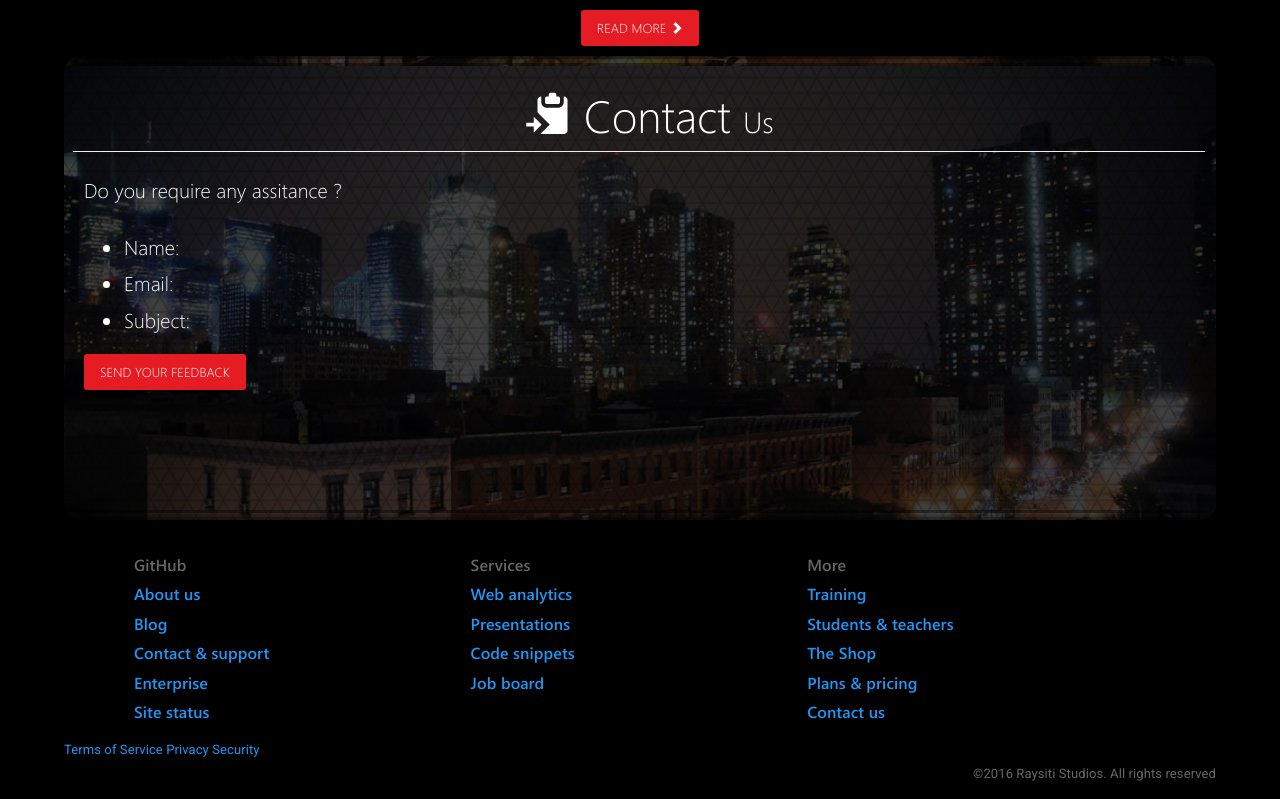
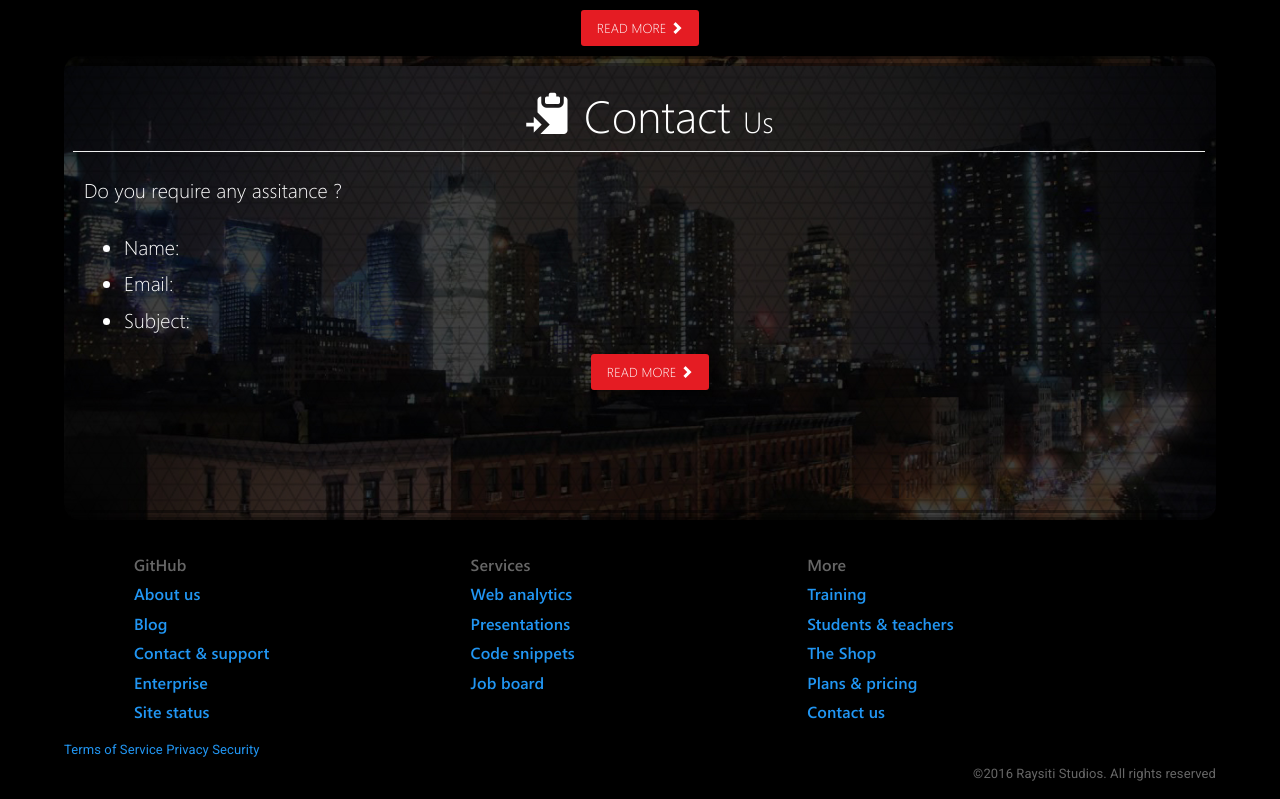
Before and after one commit to avj2352/RaysitiReallyFinal, a plain HTML site: page index.html in a window 1280 px wide. Shown: the part 2106-2905 px from the top of the page. Drawn offline with Linux system fonts and the light colour scheme; a script that the page names is missing.

```diff
--- a/index.html
+++ b/index.html
@@ -155,7 +155,9 @@
             <li>Email: </li>
             <li>Subject: </li>
           </ul>
-          <a class="btn btn-danger">Send Your Feedback</a>
+          <div class="col-lg-12 centered">
+            <a class="btn btn-danger">Read More <span class="glyphicon glyphicon-chevron-right"></span></a>
+          </div>
         </form>
         <div class="questionDiv"></div>
         <div class="resultsDiv"></div>
--- a/scripts/util/bigvideo.js
+++ b/scripts/util/bigvideo.js
@@ -301,7 +301,7 @@
 				playVideo(playlist[currMediaIndex]);
 				isQueued = true;
 			}
-        };
+    };//end:show()
 
         // Expose Video.js player
         BigVideo.getPlayer = function() {
```
Also changed, not shown: styles/custom.css (+3 -4 lines), 1 other file.
